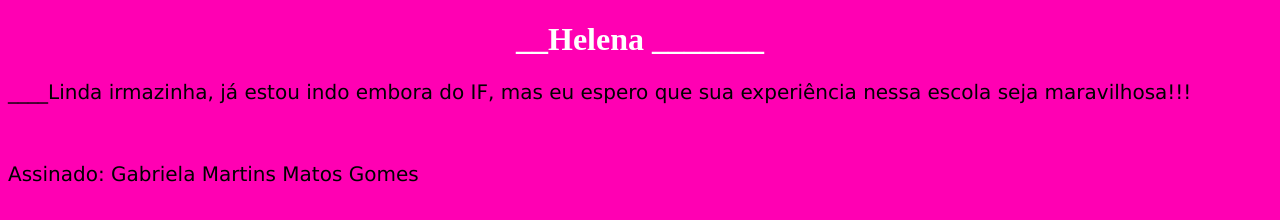
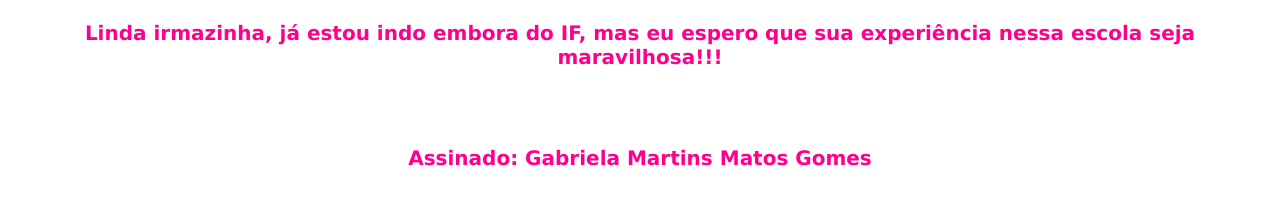
Before and after one commit to GabibiMartins/Pessoa-especial, a plain HTML site: page index.html in a window 1280 px wide. Drawn offline with Linux system fonts and the light colour scheme.

Commit message:
Add mudanças

```diff
--- a/css/estilo.css
+++ b/css/estilo.css
@@ -1,9 +1,9 @@
 body {
-  background-color: rgb(255, 0, 179);
+  background-color: rgb(255, 255, 255);
 }
 
 h1 {
-  color: white;
+  color: rgb(255, 0, 140);
   text-align: center;
 }
 
--- a/index.html
+++ b/index.html
@@ -7,8 +7,8 @@
 		<link rel="stylesheet" href="css/estilo.css">
   </head>
   <body>
-    <h1>__Helena _______</h1>
-    <p>____Linda irmazinha, já estou indo embora do IF, mas eu espero que sua experiência nessa escola seja maravilhosa!!!</p>
+    <h1 Helena </h1>
+    <p> Linda irmazinha, já estou indo embora do IF, mas eu espero que sua experiência nessa escola seja maravilhosa!!!</p>
 		<br>
 		<p>Assinado: Gabriela Martins Matos Gomes</p>
   </body>
```
